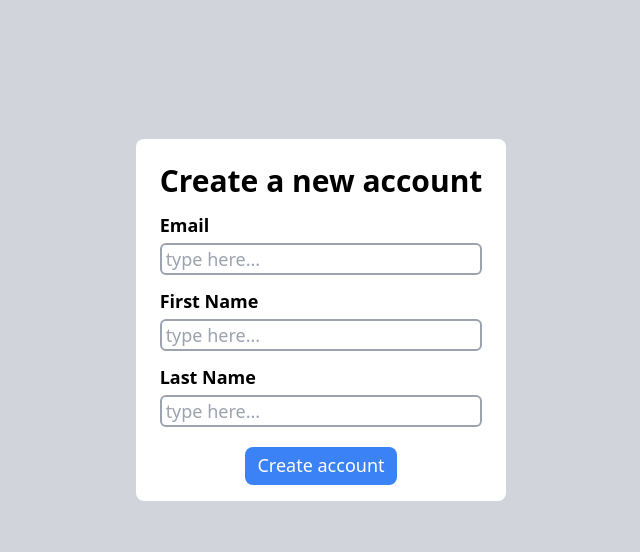
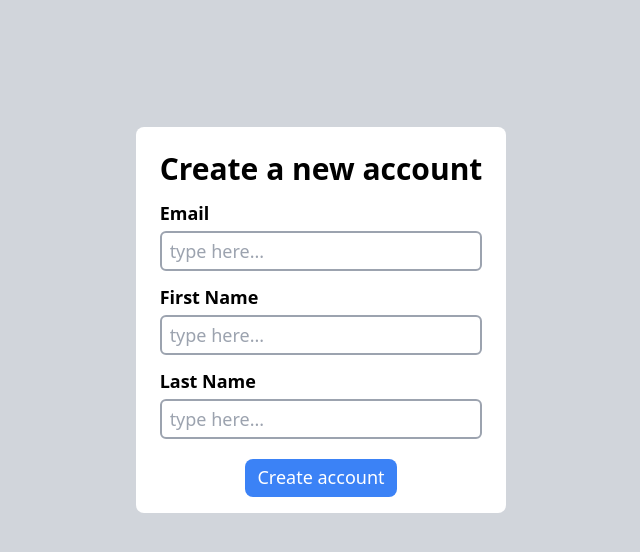
Before and after one commit to RitaliJ/SHTEM-immersive-narrative, a Next.js app: page /login in a window 1280 px wide. Shown: the top 552 px of the page, without its empty margins (319-959 px from the left). Built offline with nearby package versions, Linux system fonts and the light colour scheme.

Commit message:
increase input padding

```diff
--- a/components/InputGroup.tsx
+++ b/components/InputGroup.tsx
@@ -12,7 +12,7 @@ export default function InputGroup(props: {
             </p>
             <input
                 type="text"
-                className="border-2 border-gray-400 px-1 rounded-md"
+                className="border-2 border-gray-400 px-2 py-1 rounded-md"
                 placeholder={placeholder}
                 onChange={(e) => callback(e.target.value)}
             />
```
